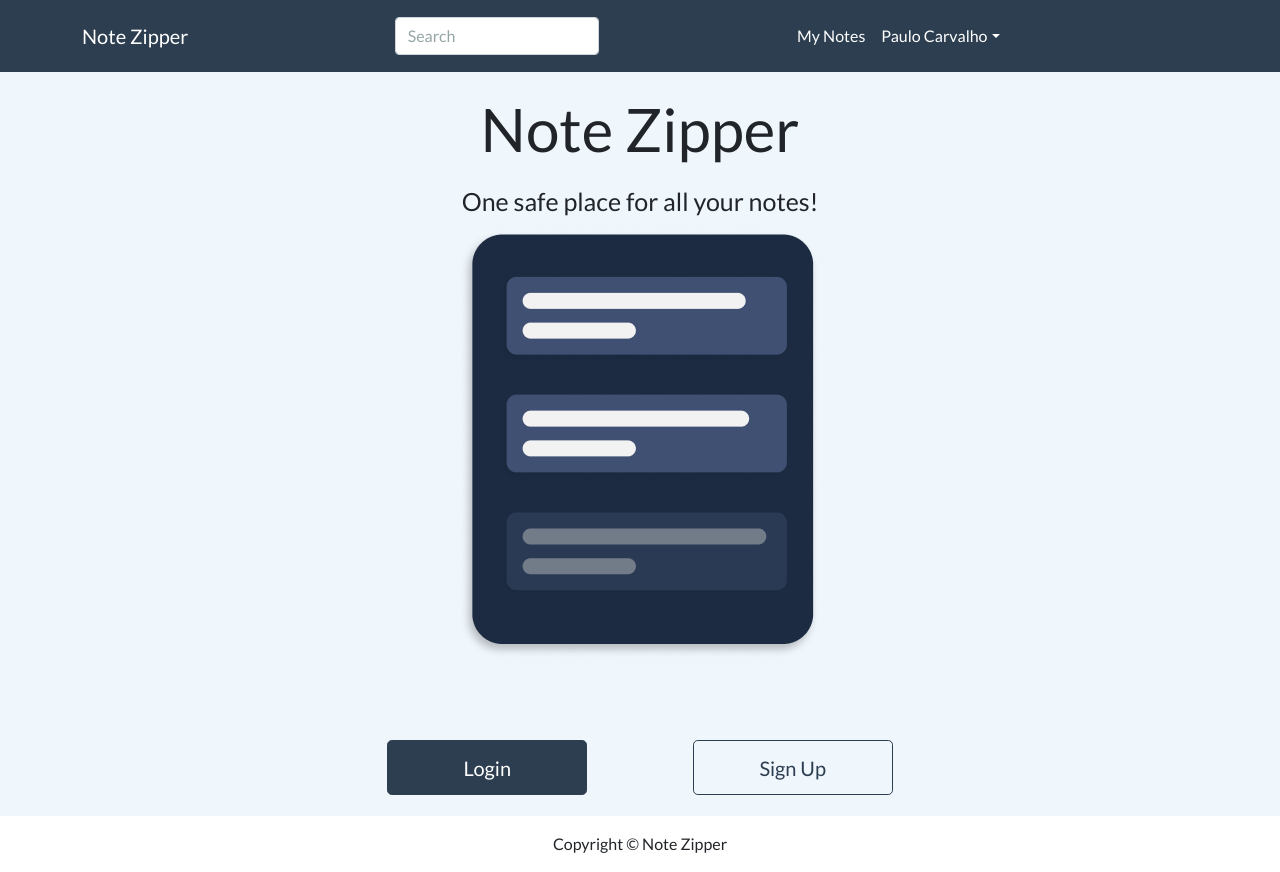
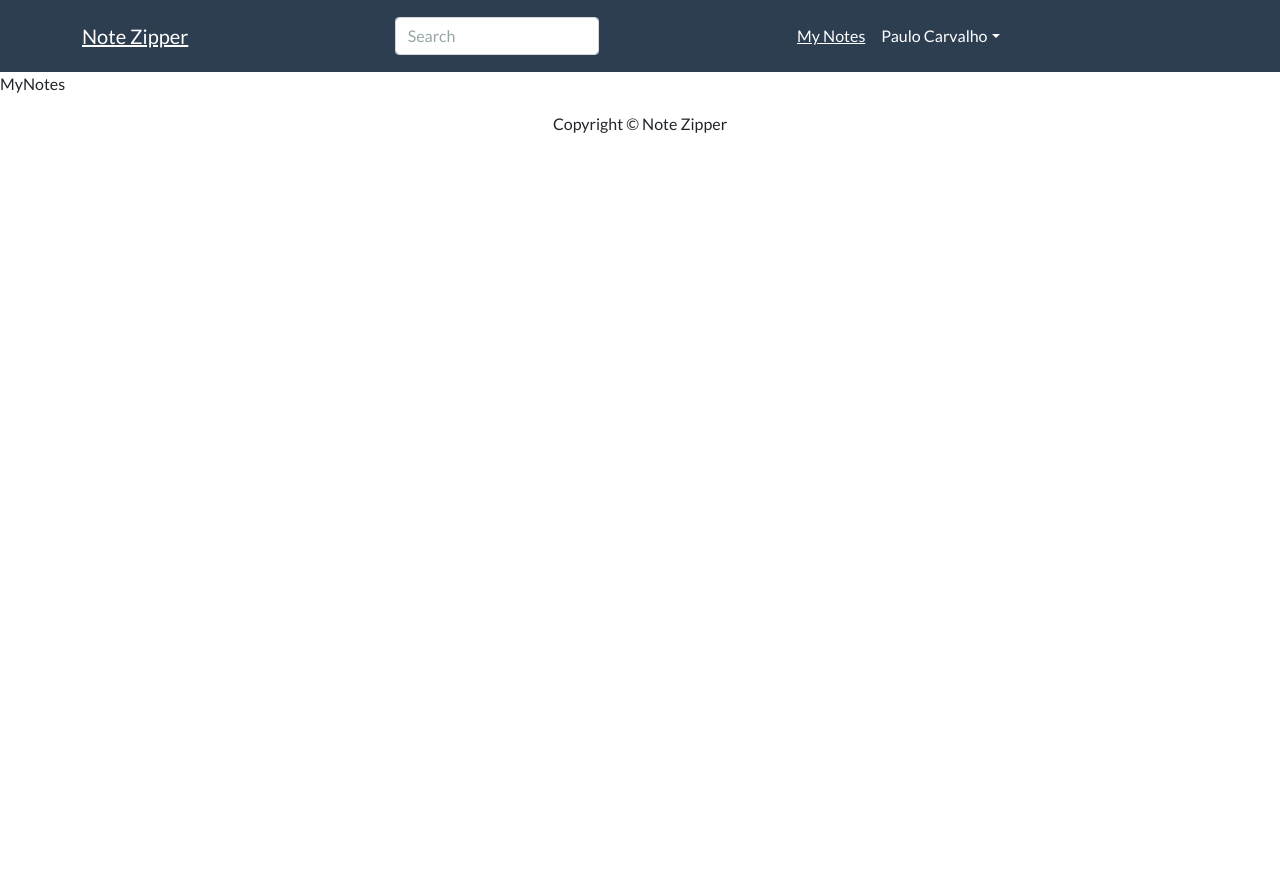
Before and after one commit to paulo-carvalho93/mern-nodezipper, a React (Create React App) app in the folder frontend/: page /notes in a window 1280 px wide. After the commit the page ends 800 px from the top, so only its background shows below. Built offline with nearby package versions, Linux system fonts and the light colour scheme; the HTML template or start-up script is replaced by a standard one.

Commit message:
feat(router): including routes with react router dom

```diff
--- a/frontend/package.json
+++ b/frontend/package.json
@@ -10,6 +10,7 @@
     "react": "^18.2.0",
     "react-bootstrap": "^2.4.0",
     "react-dom": "^18.2.0",
+    "react-router-dom": "^6.3.0",
     "react-scripts": "5.0.1",
     "web-vitals": "^2.1.4"
   },
--- a/frontend/src/App.js
+++ b/frontend/src/App.js
@@ -1,17 +1,20 @@
+import { BrowserRouter, Route, Routes } from "react-router-dom";
 import './App.css';
 import Footer from './components/Footer/Footer';
 import Header from './components/Header/Header';
 import LandingPage from './pages/LandingPage/LandingPage';
+import MyNotes from "./pages/MyNotes/MyNotes";
 
 function App() {
   return (
-    <>
+    <BrowserRouter>
       <Header />
-      <main>
-        <LandingPage />
-      </main>
+      <Routes>
+        <Route path="/" element={<LandingPage />} />
+        <Route path="notes" element={<MyNotes />} />
+      </Routes>
       <Footer />
-    </>
+    </BrowserRouter>
   );
 }
 
--- a/frontend/src/components/Footer/Footer.js
+++ b/frontend/src/components/Footer/Footer.js
@@ -1,5 +1,4 @@
-import React from 'react'
-import { Col, Container, Row } from 'react-bootstrap'
+import { Col, Container, Row } from 'react-bootstrap';
 
 const Footer = () => {
   return (
@@ -21,4 +20,4 @@ const Footer = () => {
   )
 }
 
-export default Footer
+export default Footer;
--- a/frontend/src/components/Header/Header.js
+++ b/frontend/src/components/Header/Header.js
@@ -1,10 +1,15 @@
 import { Container, Form, FormControl, Nav, Navbar, NavDropdown } from 'react-bootstrap';
+import { Link } from 'react-router-dom';
 
 const Header = () => {
   return (
     <Navbar bg="primary" expand="lg" variant="dark">
       <Container>
-        <Navbar.Brand href="/">Note Zipper</Navbar.Brand>
+        <Navbar.Brand>
+          <Link to="/">
+            Note Zipper
+          </Link>
+        </Navbar.Brand>
         <Navbar.Toggle aria-controls="basic-navbar-nav" />
         <Navbar.Collapse id="basic-navbar-nav">
           <Nav className="m-auto">
@@ -17,7 +22,11 @@ const Header = () => {
             </Form>
           </Nav>
           <Nav className="me-auto">
-            <Nav.Link href="#home">My Notes</Nav.Link>
+            <Nav.Link>
+              <Link to="notes">
+                My Notes
+              </Link>
+            </Nav.Link>
             <NavDropdown title="Paulo Carvalho" id="basic-nav-dropdown">
               <NavDropdown.Item href="#action/3.1">My Profile</NavDropdown.Item>
               <NavDropdown.Divider />
@@ -32,4 +41,4 @@ const Header = () => {
   )
 }
 
-export default Header
+export default Header;
--- a/frontend/src/pages/LandingPage/LandingPage.js
+++ b/frontend/src/pages/LandingPage/LandingPage.js
@@ -1,5 +1,4 @@
-import React from 'react'
-import { Button, Container, Row } from 'react-bootstrap'
+import { Button, Container, Row } from 'react-bootstrap';
 
 import "./LandingPage.css";
 
@@ -30,4 +29,4 @@ const LandingPage = () => {
   )
 }
 
-export default LandingPage
+export default LandingPage;
--- /dev/null
+++ b/frontend/src/pages/MyNotes/MyNotes.js
@@ -0,0 +1,7 @@
+const MyNotes = () => {
+  return (
+    <div>MyNotes</div>
+  )
+}
+
+export default MyNotes
```
Also changed, not shown: 1 other file (tests, documents, lock files or other folders).
